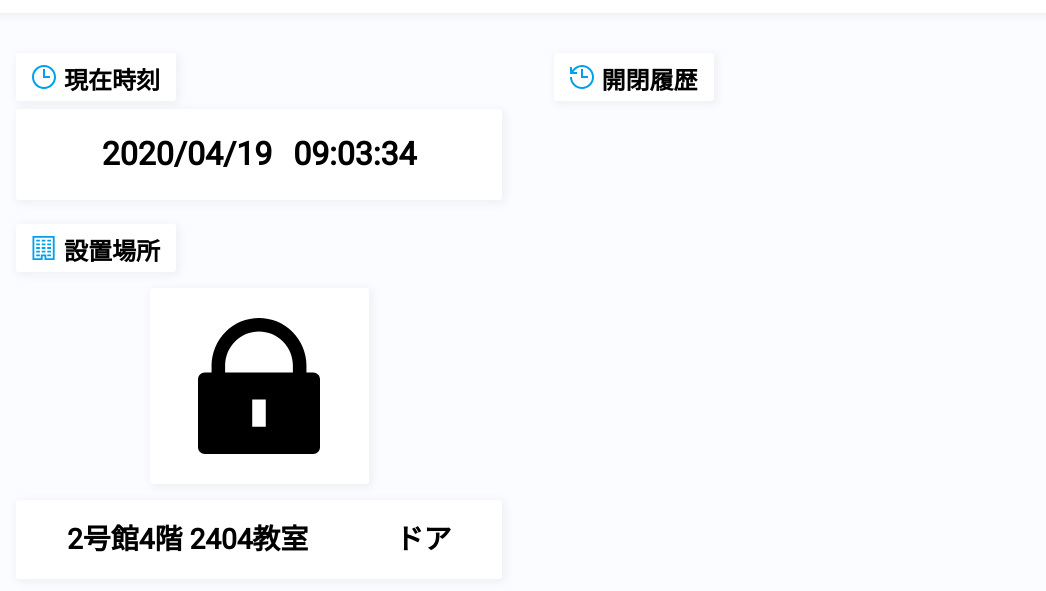
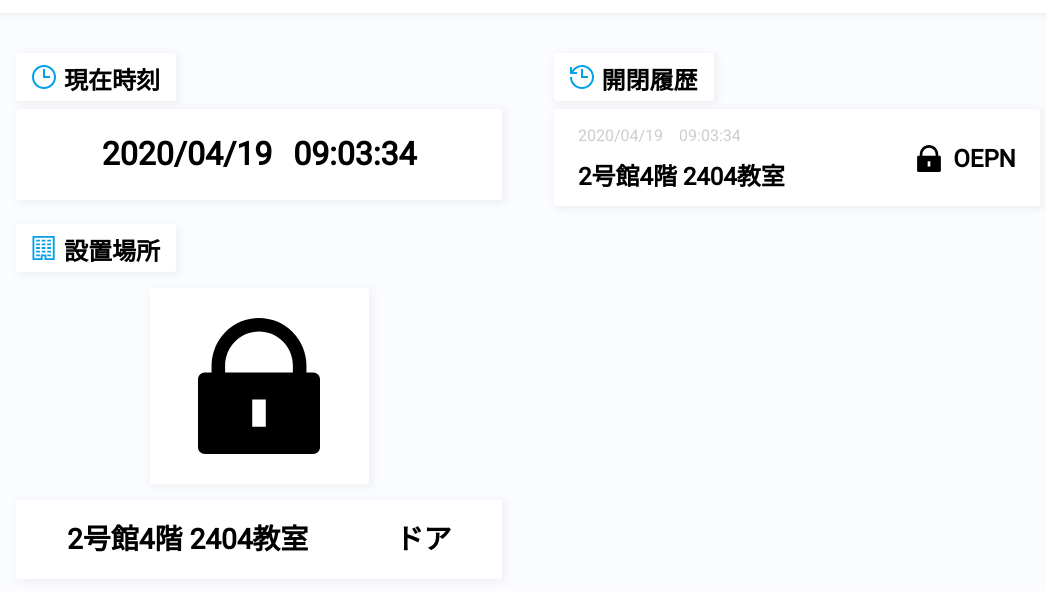
Before and after one commit to yumekiti/Open_Close_Logger, a website: page app/public/index.html in a window 1280 px wide. Shown: the part 47-638 px from the top of the page, without its empty margins (112-1158 px from the left). Drawn offline with nearby package versions, Linux system fonts and the light colour scheme; no server answers.

Commit message:
`add` history

```diff
--- a/app/public/css/style.css
+++ b/app/public/css/style.css
@@ -12,7 +12,7 @@ h1 {
 }
 
 html {
-  background-color: #FAFCFF;
+  background-color: #fafcff;
 }
 
 body {
@@ -73,7 +73,7 @@ header .icon {
   padding-top: 3px;
 }
 
-.title img{
+.title img {
   margin-right: 8px;
 }
 
@@ -138,3 +138,53 @@ header .icon {
   display: flex;
   justify-content: center;
 }
+
+/* history */
+.history-title {
+  margin-bottom: 8px;
+}
+
+.history {
+  position: relative;
+  margin-bottom: 18px;
+}
+
+.history > div > div {
+  padding: 1% 5%;
+}
+
+.history-date {
+  display: flex;
+}
+
+.history-date p {
+  margin: 0 0;
+  margin-top: 10px;
+  color: #cdcdcd;
+  font-style: normal;
+  font-weight: 500;
+  font-size: 16px;
+  line-height: 23px;
+}
+
+.history-date .time {
+  margin-left: 16px;
+}
+
+.history-status {
+  position: absolute;
+  top: 15%;
+  right: 0;
+  display: flex;
+  justify-content: end;
+  align-items: center;
+}
+
+.history-status > h1 {
+  margin-left: 12px;
+}
+
+.history-position > h1 {
+  margin: 0;
+  margin-bottom: 10px;
+}
--- a/app/public/index.html
+++ b/app/public/index.html
@@ -2,10 +2,10 @@
 <html lang="ja">
   <head>
     <title>OC_trial_Lesson</title>
-  <meta charset="utf-8">
+    <meta charset="utf-8" />
     <script src="/socket.io/socket.io.js"></script>
     <script src="/js/client.js"></script>
-  <link rel="stylesheet" type="text/css" href="/css/style.css">
+    <link rel="stylesheet" type="text/css" href="/css/style.css" />
   </head>
   <body>
     <header>
@@ -33,7 +33,12 @@
         <div class="position-title">
           <div class="card-fit">
             <div class="title">
-            <img src="images/building.svg" width="24" height="24" alt="building" />
+              <img
+                src="images/building.svg"
+                width="24"
+                height="24"
+                alt="building"
+              />
               <h1>設置場所</h1>
             </div>
           </div>
@@ -42,7 +47,7 @@
         <div class="status">
           <div class="card-fit">
             <div class="status-image">
-            <img src="images/open.svg" width="122" height="136" alt="building" />
+              <img src="images/open.svg" width="122" height="136" alt="open" />
             </div>
           </div>
         </div>
@@ -56,11 +61,35 @@
           </div>
         </div>
       </div>
+
       <div class="right">
+        <div class="history-title">
           <div class="card-fit">
             <div class="title">
-          <img src="images/history.svg" width="24" height="24" alt="clock">
+              <img
+                src="images/history.svg"
+                width="24"
+                height="24"
+                alt="clock"
+              />
               <h1>開閉履歴</h1>
+            </div>
+          </div>
+        </div>
+
+        <div class="history">
+          <div class="card">
+            <div class="history-date">
+              <p class="date">2020/04/19</p>
+              <p class="time">09:03:34</p>
+            </div>
+            <div class="history-position">
+              <h1>2号館4階&nbsp;2404教室</h1>
+            </div>
+            <div class="history-status">
+              <img src="images/open.svg" width="24" height="26.5" alt="open" />
+              <h1>OEPN</h1>
+            </div>
           </div>
         </div>
       </div>
```
Lines whose indentation alone changed are shown as unchanged.
